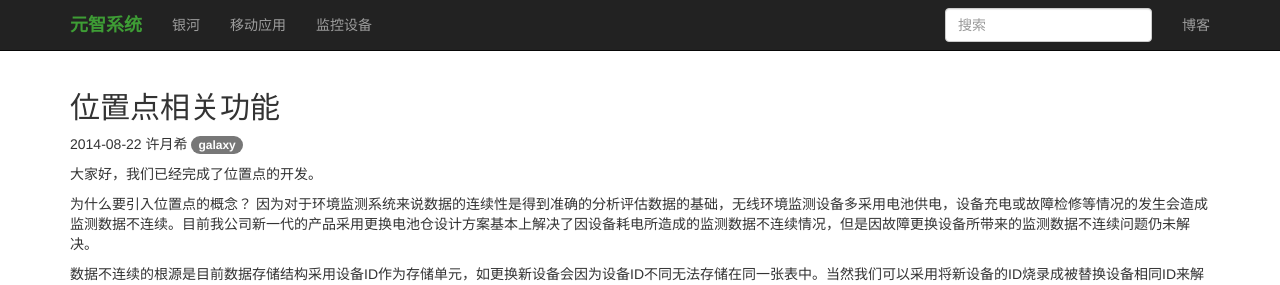
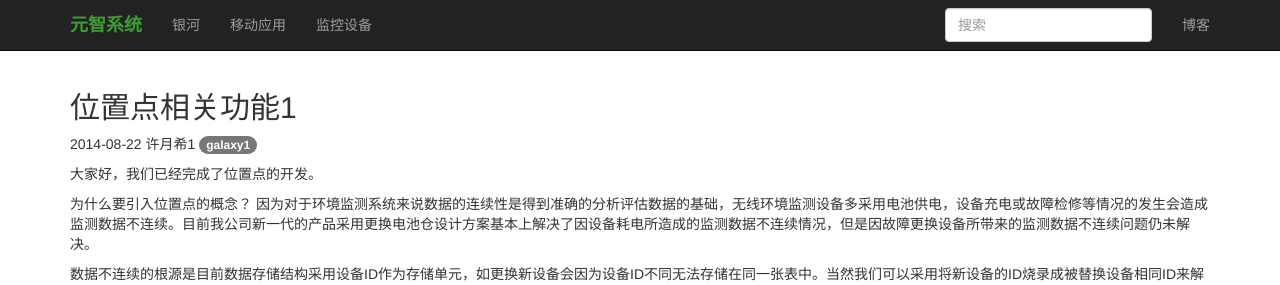
Before and after one commit to microwise-system/products, a Jekyll site: the page built from _posts/2014-08-22-location.markdown, in a window 1280 px wide. Shown: the top 285 px of the page. Built offline with Jekyll 4.4.1, drawn with Linux system fonts in a browser that asks for light colours; nearby versions of some CDN libraries; Markdown is read by kramdown in place of the engine named in the settings; comment, search, counter and statistics services are not loaded.

Commit message:
location modify

```diff
--- a/_posts/2014-08-22-location.markdown
+++ b/_posts/2014-08-22-location.markdown
@@ -1,8 +1,8 @@
 ---
 layout: post
-title:  "位置点相关功能"
-categories: galaxy
-author: "许月希"
+title:  "位置点相关功能1"
+categories: galaxy1
+author: "许月希1"
 ---
 
   大家好，我们已经完成了位置点的开发。
```
